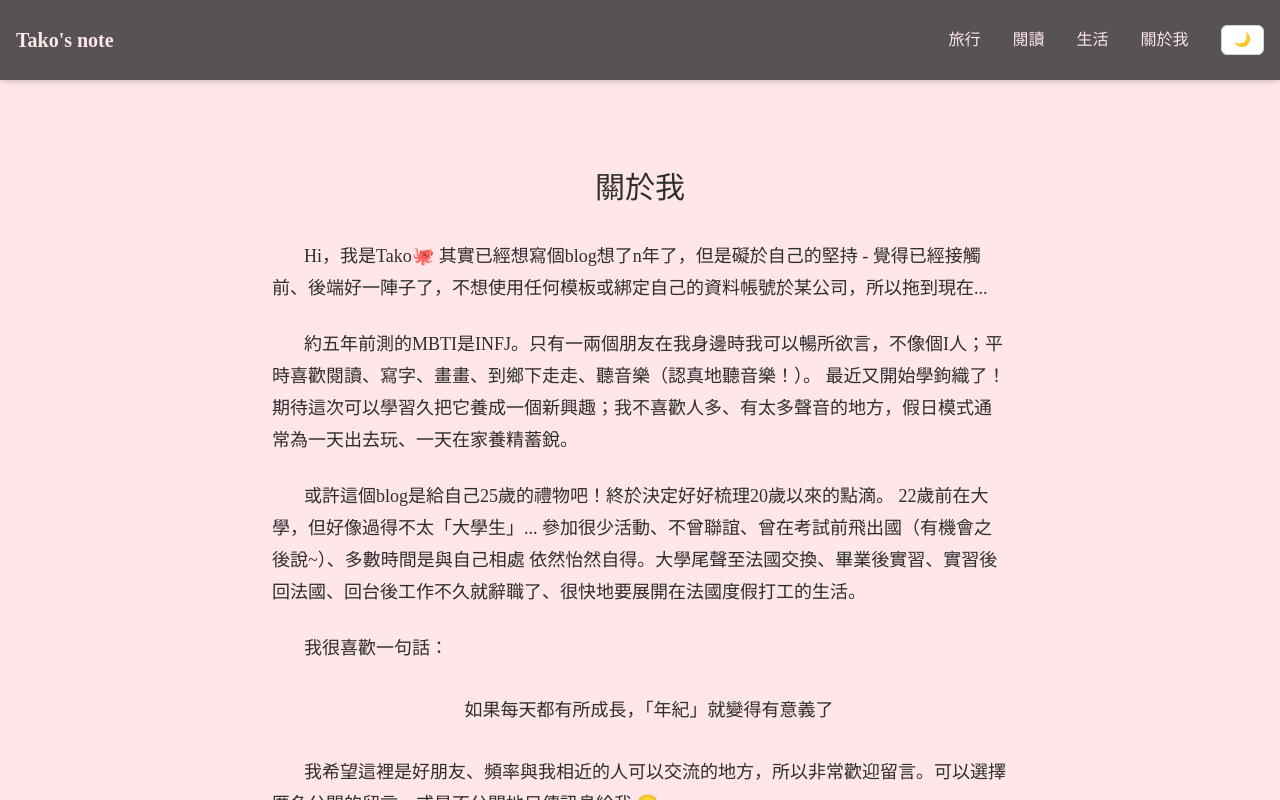
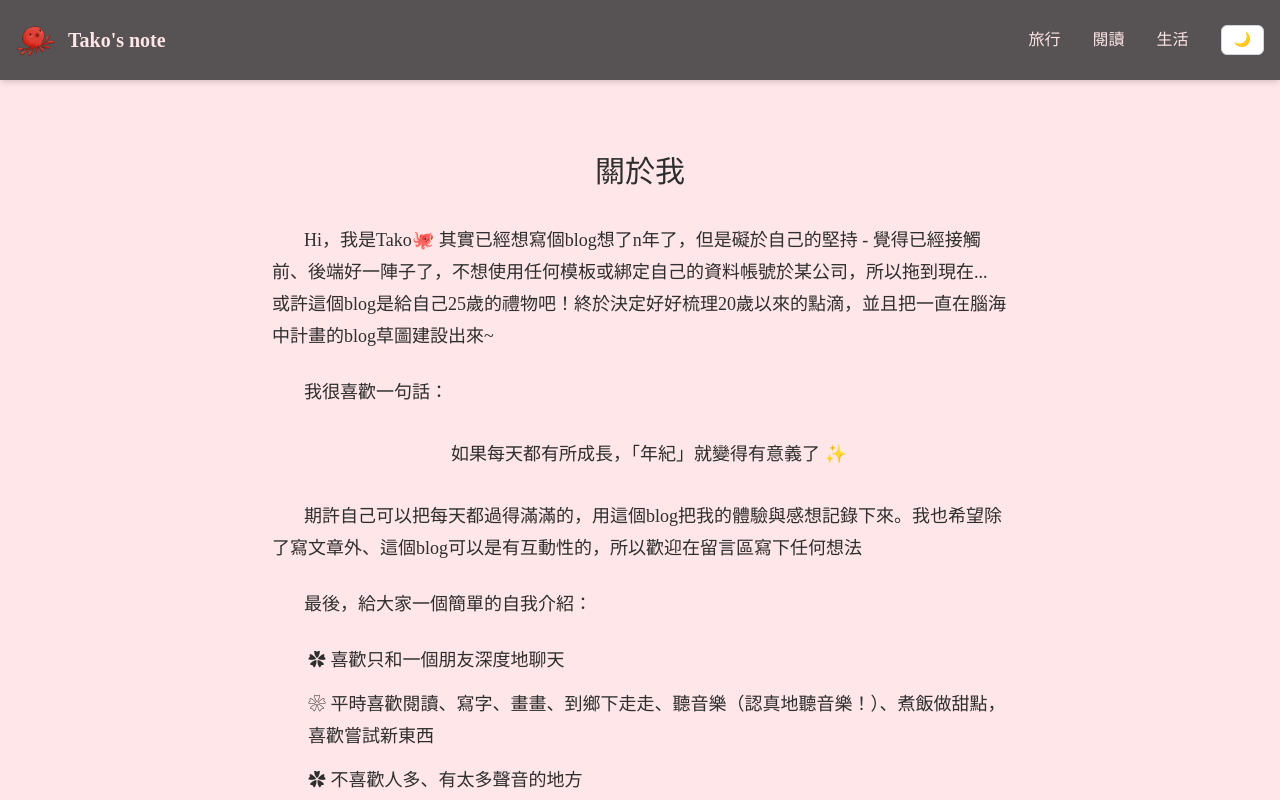
Before and after one commit to Jenny-jw/mern-blog, a React (Vite) app in the folder frontend/vite_blog/: page /aboutMe in a window 1280 px wide. Built offline with nearby package versions, Linux system fonts and the light colour scheme; no server answers; a web font is replaced by a local one.

Commit message:
CSS for pages

```diff
--- a/frontend/vite_blog/src/components/Footer.jsx
+++ b/frontend/vite_blog/src/components/Footer.jsx
@@ -1,9 +1,11 @@
 import CommentBoard from "./CommentBoard";
 
-const Footer = () => {
+const Footer = ({ className = "", children }) => {
   return (
-    <div className="flex flex-col md:flex-row bg-darkBg text-lightFooter dark:bg-darkText dark:text-darkBg">
-      {/* <CommentBoard /> */}
+    <div
+      className={`w-full px-4 box-border flex flex-col md:flex-row bg-darkBg text-lightFooter dark:bg-darkText dark:text-darkBg ${className}`}
+    >
+      {children}
     </div>
   );
 };
--- a/frontend/vite_blog/src/components/Navbar.jsx
+++ b/frontend/vite_blog/src/components/Navbar.jsx
@@ -51,14 +51,19 @@ const Navbar = () => {
       }`}
     >
       {/* <LOGO /> */}
-      <div className="flex items-center gap-4 text-xl">
+      <div className="flex justify-center items-center text-xl">
         <Link
           to={"/"}
           onClick={(e) => {
             e.stopPropagation();
           }}
+          className="flex items-center gap-3"
         >
-          {/* <img className="" src="" alt="" /> */}
+          <img
+            className="w-10 h-10 object-contain"
+            src="../../logo.png"
+            alt=""
+          />
           <span>Tako's note</span>
         </Link>
       </div>
@@ -83,10 +88,13 @@ const Navbar = () => {
 
       {/* TODO: (1) Animation */}
       {isMenuOpen && (
+        // 最外層背景遮罩 + 點擊關閉區域
         <div
-          className="md:hidden fixed inset-0 w-screen h-screen top-16 flex flex-col space-y-6 text-xl items-center justify-center bg-lightAccent text-lightText dark:bg-darkBg dark:text-darkText"
+          className="md:hidden fixed top-16 left-0 right-0 bottom-0 text-xl transition-opacity duration-300"
           onClick={() => setIsMenuOpen(false)}
         >
+          {/* 第二層：滑出 menu 本體 */}
+          <div className="flex flex-col w-screen h-screen items-center justify-center space-y-8 bg-opacity-95 bg-lightAccent dark:bg-darkBg text-lightText dark:text-darkText transform transition-transform duration-300">
             <Link
               to="/posts?tag=travel"
               onClick={(e) => {
@@ -114,7 +122,7 @@ const Navbar = () => {
             >
               生活
             </Link>
-          <Link
+            {/* <Link
               to="/aboutMe"
               onClick={(e) => {
                 e.stopPropagation();
@@ -122,7 +130,8 @@ const Navbar = () => {
               }}
             >
               關於我
-          </Link>
+            </Link> */}
+          </div>
         </div>
       )}
 
@@ -155,7 +164,7 @@ const Navbar = () => {
         >
           生活
         </Link>
-        <Link
+        {/* <Link
           to="/aboutMe"
           onClick={(e) => {
             e.stopPropagation();
@@ -163,7 +172,7 @@ const Navbar = () => {
           }}
         >
           關於我
-        </Link>
+        </Link> */}
         <button
           onClick={() => setDarkMode((prev) => !prev)}
           className="text-sm px-3 py-1 rounded-md bg-white text-black dark:bg-darkText dark:text-black border border-gray-300 dark:border-white"
--- a/frontend/vite_blog/src/pages/AboutMe.jsx
+++ b/frontend/vite_blog/src/pages/AboutMe.jsx
@@ -1,43 +1,33 @@
 const AboutMe = () => {
   return (
     <>
-      <div className="prose-lg dark:prose-invert max-w-screen-md mx-auto px-4 py-8">
+      <div className="prose-lg dark:prose-invert max-w-screen-md mx-auto px-4 py-4">
         <style>{`p::first-letter { margin-left: 2rem; } p{text-align: left;}`}</style>
         <h2>關於我</h2>
         <p>
           Hi，我是Tako🐙 其實已經想寫個blog想了n年了，但是礙於自己的堅持 -
           覺得已經接觸前、後端好一陣子了，不想使用任何模板或綁定自己的資料帳號於某公司，所以拖到現在...
+          或許這個blog是給自己25歲的禮物吧！終於決定好好梳理20歲以來的點滴，並且把一直在腦海中計畫的blog草圖建設出來~
+        </p>
+        <p>我很喜歡一句話：</p>
+        <blockquote>如果每天都有所成長，「年紀」就變得有意義了 ✨</blockquote>
+        <p>
+          期許自己可以把每天都過得滿滿的，用這個blog把我的體驗與感想記錄下來。我也希望除了寫文章外、這個blog可以是有互動性的，所以歡迎在留言區寫下任何想法
         </p>
         <p>
-          約五年前測的MBTI是INFJ。只有一兩個朋友在我身邊時我可以暢所欲言，不像個I人；平時喜歡閱讀、寫字、畫畫、到鄉下走走、聽音樂（認真地聽音樂！）。
-          最近又開始學鉤織了！期待這次可以學習久把它養成一個新興趣；我不喜歡人多、有太多聲音的地方，假日模式通常為一天出去玩、一天在家養精蓄銳。
+          最後，給大家一個簡單的自我介紹：
+          <ul>
+            <li>✿ 喜歡只和一個朋友深度地聊天</li>
+            <li>
+              ❀
+              平時喜歡閱讀、寫字、畫畫、到鄉下走走、聽音樂（認真地聽音樂！）、煮飯做甜點，喜歡嘗試新東西
+            </li>
+            <li>✿ 不喜歡人多、有太多聲音的地方</li>
+            <li>❀ 假日模式為一天出去玩、一天在家養精蓄銳</li>
+            <li>✿ 喜歡貓咪和有長耳朵的狗狗</li>
+          </ul>
         </p>
-        <p>
-          或許這個blog是給自己25歲的禮物吧！終於決定好好梳理20歲以來的點滴。
-          22歲前在大學，但好像過得不太「大學生」...
-          參加很少活動、不曾聯誼、曾在考試前飛出國（有機會之後說~）、多數時間是與自己相處
-          依然怡然自得。大學尾聲至法國交換、畢業後實習、實習後回法國、回台後工作不久就辭職了、很快地要展開在法國度假打工的生活。
-        </p>
-        <p>我很喜歡一句話：</p>
-        <blockquote>如果每天都有所成長，「年紀」就變得有意義了</blockquote>
-        <p>
-          我希望這裡是好朋友、頻率與我相近的人可以交流的地方，所以非常歡迎留言。可以選擇匿名公開的留言、或是不公開地只傳訊息給我
-          😊
-        </p>
-        <hr className="border-gray-500" />
-        <p>
-          這些是近期我喜歡的，如果你們正想找個消磨閒暇時間的書、動漫、影集，我推薦
-          🤩
-        </p>
-        <ul className="text-left">
-          <li>書籍：哥本哈根三部曲、沼澤女孩</li>
-          <li>
-            動漫：奧術（Arcane）、海盜戰記（Vinland
-            Saga）、神秘小鎮大冒險（Gravity Falls）
-          </li>
-          <li>電影：納瓦尼事件簿（Navalny）</li>
-          <li>影集：初戀（First Love）</li>
-        </ul>
+        {/* <hr className="my-8 border-lightText dark:border-darkText border-dashed" /> */}
       </div>
     </>
   );
--- a/frontend/vite_blog/src/pages/Home.jsx
+++ b/frontend/vite_blog/src/pages/Home.jsx
@@ -5,7 +5,7 @@ const Home = () => {
         <style>{`p::first-letter { margin-left: 2rem; } p{text-align: left;}`}</style>
         <p>
           Hello 歡迎光臨~ 很開心你來到這裡！這裡是我寫寫心得、分享近況的地方。
-          以往我都仰賴Instagram分享有的沒的，但總想要做個"自己的東西"，但其實已經想寫個blog想了n年了，礙於自己的堅持
+          以往我都仰賴Instagram分享有的沒的，但總想要做個"自己的東西"，其實已經想寫個blog想了n年了，礙於自己的堅持
           - 不想使用任何模板或綁定自己的資料帳號於某公司，所以拖到現在...
           或許這個blog是給自己25歲的禮物！終於決定好好梳理20歲以來的點滴，並且把一直在腦海中計畫的blog建設出來~
           我希望這裡是好朋友、頻率相近的人可以互動交流的地方，所以歡迎在留言區寫下任何想法。可以選擇匿名公開的留言、或是不公開地只傳訊息給我
@@ -22,15 +22,14 @@ const Home = () => {
             <li>
               ❀
               我是Tako🐙，不務正業的軟體工程師。曾經認真實習一年並在傳統大公司上班幾個月，期間時常旅遊、實踐work-life
-              balance。目前過著退休日子（開玩笑的，但這是夢想耶），在法國體驗不一樣的生活
+              balance。目前在法國體驗不一樣的生活、過著退休日子（開玩笑的，但這是夢想）
             </li>
-            <li>✿ 喜歡只和一個朋友深度地聊天</li>
+            <li>✿ 喜歡只和一個朋友深度地聊天；不喜歡人多、很吵的地方</li>
             <li>
               ❀
               閒暇時喜歡閱讀、寫字、畫畫、到鄉下走走、聽音樂（認真地聽音樂）、聽podcast、煮飯做甜點，喜歡嘗試新東西、看不一樣的風景
             </li>
-            <li>✿ 不喜歡人多、很吵的地方</li>
-            <li>❀ 喜歡貓咪和有長耳朵的狗狗</li>
+            <li>✿ 喜歡貓咪和有長耳朵的狗狗</li>
           </ul>
         </p>
         <hr className="border-t border-lightText dark:border-darkText" />
@@ -40,7 +39,10 @@ const Home = () => {
           如果你們正想找個消磨閒暇時間的書、動漫、影集，我推薦下面這些
         </p>
         <ul className="text-left">
-          <li>❀ 書籍：哥本哈根三部曲、沼澤女孩</li>
+          <li>
+            ❀ 書籍：哥本哈根三部曲（The Copenhagen Trilogy）、沼澤女孩（Where
+            the Crawdads Sing）
+          </li>
           <li>
             ✿ 動漫：奧術（Arcane）、海盜戰記（Vinland
             Saga）、神秘小鎮大冒險（Gravity Falls）
--- a/frontend/vite_blog/src/pages/Posts.jsx
+++ b/frontend/vite_blog/src/pages/Posts.jsx
@@ -27,7 +27,7 @@ const Posts = () => {
   return (
     // TAGS BAR
     <div className="m-8">
-      <div className="flex gap-2 m-4">
+      <div className="flex gap-4 m-4">
         {["all", "travel", "inkTrail", "life"].map((t) => {
           const urlTag = t === "all" ? "" : t;
           return (
@@ -55,10 +55,12 @@ const Posts = () => {
               key={post._id}
               className="group bg-lightFooter/80 dark:bg-lightBg/80 flex flex-col items-center shadow-md rounded p-4 m-4 transition duration-300 hover:shadow-xl hover:scale-105"
             >
-              <img
-                src={post.images[0]}
-                className="w-full max-w-[300px] object-contain rounded shadow-lg"
-              />
+              <div className="w-full max-w-[300px] aspect-[4/3]  overflow-hidden rounded shadow-lg">
+                <img
+                  src={post.images[0]}
+                  className="w-full h-full object-cover object-center"
+                />
+              </div>
               <Link
                 to={`/posts/${post._id}`}
                 className="mt-2 text-xl text-lightAccent dark:text-lightText text-center group-hover:text-lightText"
--- a/frontend/vite_blog/src/pages/SinglePost.jsx
+++ b/frontend/vite_blog/src/pages/SinglePost.jsx
@@ -36,7 +36,7 @@ const SinglePost = () => {
     const handleWheel = (e) => {
       e.preventDefault();
       const now = Date.now();
-      // if (now - lastScrollTimeRef.current < 400) return;
+      if (now - lastScrollTimeRef.current < 200) return;
       lastScrollTimeRef.current = now;
 
       if (e.deltaY > 10) handleClick("next");
@@ -53,12 +53,14 @@ const SinglePost = () => {
   if (!post || images.length === 0) return <div>Loading...</div>;
 
   return (
-    <div>
+    // reletive 放在最外層?!
+    <div className="">
       <div className="flex flex-col md:flex-row gap-4">
         {/* LEFT: GALERY */}
+        {/* <div className="overflow-hidden w-full md:w-1/3"> */}
         <div
           ref={galleryRef}
-          className="w-full md:w-1/3 h-[25vh] md:h-screen md:sticky top-0 flex flex-row md:flex-col items-center md:justify-center gap-4 overflow-x-auto md:overflow-visible snap-x snap-mandatory px-4 py-4 md:px-0 scrollbar-hide touch-auto"
+          className="w-full md:w-1/3 h-[25vh] md:h-screen md:sticky md:top-0 flex flex-row md:flex-col items-center md:justify-center gap-4 overflow-x-auto md:overflow-visible snap-x snap-mandatory px-4 py-4 md:px-0 scrollbar-hide touch-auto"
         >
           {/* PREV IMG */}
           <img
@@ -80,6 +82,7 @@ const SinglePost = () => {
             className="w-1/4 md:w-3/5 max-w-[300px] opacity-40 cursor-pointer hover:opacity-60 transition snap-end flex-shrink-0 object-contain"
             onClick={() => handleClick("next")}
           />
+          {/* </div> */}
         </div>
         {/* RIGHT: BLOG CONTENT */}
         <div className="md:w-2/3 prose-left prose-lg dark:prose-invert max-w-screen-md mx-auto m-8 pt-4 md:pt-20">
```
Lines whose indentation alone changed are shown as unchanged.
